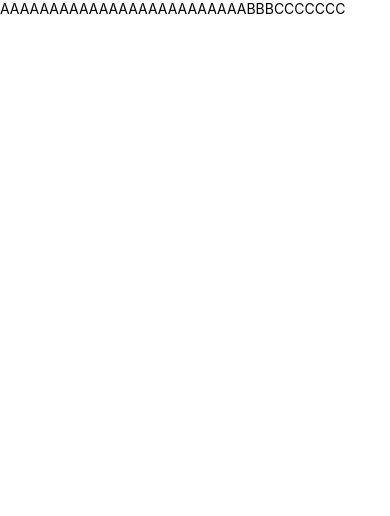
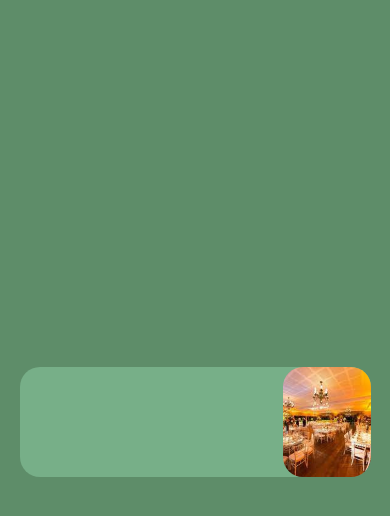
Before and after one commit to LeonardoSW/react-appreservations, a React Native app: screen / in a window 390 px wide. Shown: the top 516 px of the page. Built offline with nearby package versions, Linux system fonts and the light colour scheme.

Commit message:
added image, creation of the unitary reserva component

```diff
--- a/src/components/Reserva/index.js
+++ b/src/components/Reserva/index.js
@@ -3,8 +3,45 @@ import { StyleSheet, Text, View, Image } from 'react-native';
 
 export default function Reserva() {
     return(
-        <View>
-            <Text>AAAAAAAAAAAAAAAAAAAAAAAAABBBCCCCCCC</Text>
+        <View style={styles.background}>
+
+            <View style={styles.container}>
+                <Image
+                style={styles.containerimg}
+                source={require('../../img/local.jpg')}
+                />
+            </View>
         </View>
     )
 }
+
+
+
+export const styles = StyleSheet.create({
+    background: {
+      flex: 1,
+      backgroundColor: '#5e8d69',
+      alignItems: 'center',
+      justifyContent: 'center',
+    },
+    container:{
+        width: '90%',
+        backgroundColor: '#77af88',
+        maxHeight:'13%',
+        maxWidth:'90%',
+        borderRadius:20,
+        alignItems: 'flex-end',
+        display:'flex',
+    },
+    containerimg:{
+        maxHeight:'100%',
+        maxWidth:'25%',
+        borderRadius:20,
+        display:'flex',
+    },
+    containerText:{
+        alignItems: 'center',
+        width:'90%'
+    }
+
+  })
```
Also changed, not shown: src/img/local.jpg (added), src/pages/Reservations/index.js (line endings or trailing spaces).
